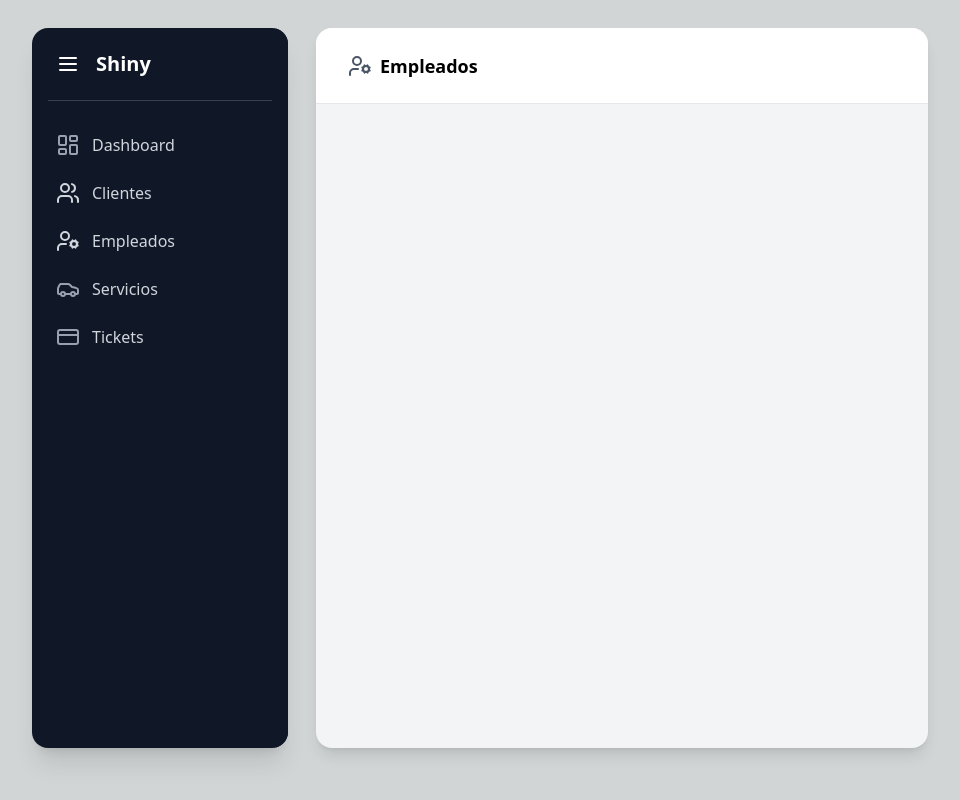
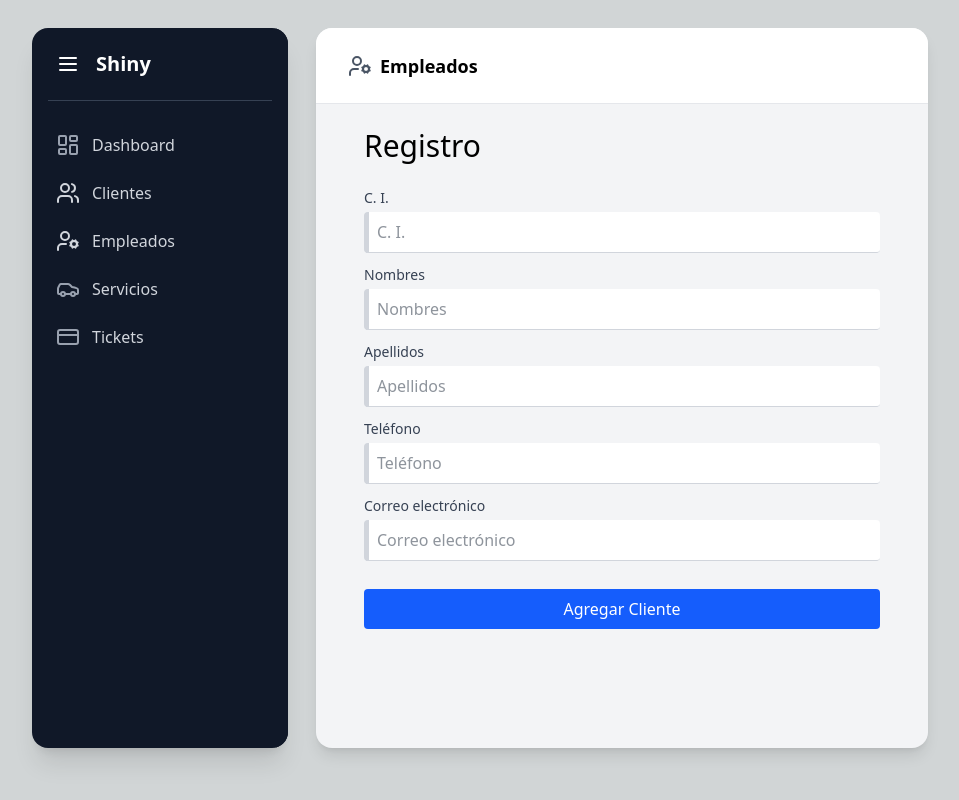
Before and after one commit to asgoDev/carwash-admin, a React (Vite) app: page /employees/create in a window 1280 px wide. Shown: the whole page, without its empty margins (160-1119 px from the left). Built offline with nearby package versions, Linux system fonts and the light colour scheme.

Commit message:
DynamicForm: submit behavior fixed

```diff
--- a/src/components/DynamicForm.jsx
+++ b/src/components/DynamicForm.jsx
@@ -8,15 +8,27 @@
     handleSubmit,
     formState: { errors },
     setValue,
+    reset,
   } = useForm();
 
   const { submitFx, inputsConfig, submitLabel = "Enviar" } = config;
-  const onSubmit = handleSubmit((data) => {
-    submitFx(data);
-  });
+
+  const onValidSubmit = async (data) => {
+    const resp = await submitFx(data);
+    if (resp) {
+      alert("Cliente guardado correctamente");
+      console.log(resp);
+      reset();
+    } else {
+      alert("Error al guardar cliente");
+    }
+  };
 
   return (
-    <form className="flex flex-col gap-1" onSubmit={onSubmit}>
+    <form
+      className="flex flex-col gap-1"
+      onSubmit={handleSubmit(onValidSubmit)}
+    >
       {inputsConfig.map((inputConfig, i) => (
         <DynamicInput
           key={i}
--- a/src/components/DynamicInput.jsx
+++ b/src/components/DynamicInput.jsx
@@ -66,6 +66,7 @@
             name={name}
             type={type}
             placeholder={label}
+            autoComplete="off"
             {...register(name, {
               required: { value: true, message: "Campo obligatorio" },
               ...params,
--- a/src/components/DynamicSubmitButton.jsx
+++ b/src/components/DynamicSubmitButton.jsx
@@ -7,7 +7,11 @@
     <button
       type="submit"
       disabled={disabled}
-      onClick={onClick}
+      onClick={(e) => {
+        // e.preventDefault();
+        // e.target.parentElement.reset();
+        // onClick && onClick();
+      }}
       className="rounded px-4 py-2 bg-blue-600 border-none text-white text-base cursor-pointer mt-4 hover:bg-white hover:text-blue-600 transition-colors disabled:opacity-50"
     >
       {label}
--- a/src/data/createClientFormConfig.js
+++ b/src/data/createClientFormConfig.js
@@ -18,7 +18,7 @@
       });
       if (!response.ok) throw new Error("Error guardando cliente");
       const result = await response.json();
-      console.log("Guardado:", result);
+      return result;
     } catch (error) {
       console.error(error);
     }
--- a/src/pages/ClientDetail.jsx
+++ b/src/pages/ClientDetail.jsx
@@ -45,21 +45,21 @@
       });
       if (!res.ok) throw new Error("Failed to update client");
       alert("Client updated successfully!");
-      navigate("/clients/list");
+      navigate("/clients");
     } catch (err) {
       alert("Error actualizando cliente: " + err.message);
     }
   };
 
-  const handleDelete = async () => {
+  const handleDelete = async (e) => {
+    e.preventDefault();
     try {
       const res = await fetch(`http://localhost:5000/api/clients/${id}`, {
         method: "DELETE",
-        headers: { "Content-Type": "application/json" },
       });
       if (!res.ok) throw new Error("Error eliminando cliente");
       alert("Cliente eliminado satisfactoriamente");
-      navigate("/clients/list");
+      navigate("/clients");
     } catch (err) {
       alert("Error eliminando cliente: " + err.message);
     }
--- a/src/routes.jsx
+++ b/src/routes.jsx
@@ -20,7 +20,7 @@
     name: "Clientes",
     icon: <Users size={24} />,
     sublist: [
-      { path: "/clients/new", name: "Registrar", element: <CreateClient /> },
+      { path: "/clients/create", name: "Registrar", element: <CreateClient /> },
       { path: "/clients", name: "Listado", element: <ClientsList /> },
     ],
   },
@@ -31,7 +31,7 @@
     icon: <UserCog size={24} />,
     sublist: [
       {
-        path: "/employees/new",
+        path: "/employees/create",
         name: "Registrar",
         element: <CreateEmployee />,
       },
```
